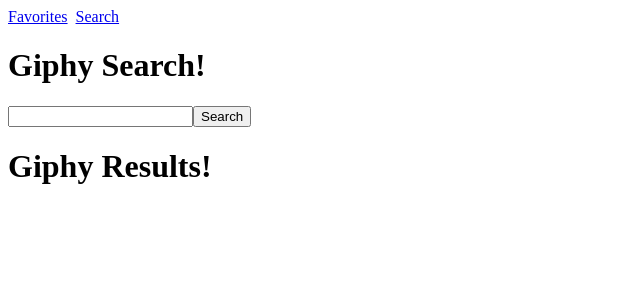
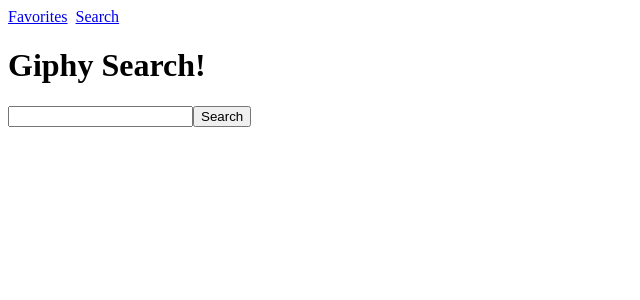
Before and after one commit to CarlWilcoxon/group-giphy-saga-project, a React (Create React App) app: page /Favorites in a window 1280 px wide. Shown: the top 300 px of the page, without its empty margins (0-640 px from the left). Built offline with nearby package versions, Linux system fonts and the light colour scheme.

Commit message:
Material UI GridList implemented

```diff
--- a/package.json
+++ b/package.json
@@ -4,6 +4,8 @@
   "private": true,
   "proxy": "http://localhost:5000",
   "dependencies": {
+    "@material-ui/core": "^4.11.0",
+    "@material-ui/icons": "^4.9.1",
     "axios": "^0.19.0",
     "body-parser": "^1.18.2",
     "dotenv": "^8.2.0",
--- a/src/components/GifItem/GifItem.js
+++ b/src/components/GifItem/GifItem.js
@@ -20,7 +20,9 @@
         <td>
           <img src={this.props.gif.images.downsized.url} alt={this.props.gif.title} />
         </td>
-        <button onClick={this.addFavorite}>Favorite</button>
+        <td>
+          <button onClick={this.addFavorite}>Favorite</button>
+        </td>
       </tr>
     );
   }
--- a/src/components/GifList/GifList.js
+++ b/src/components/GifList/GifList.js
@@ -1,27 +1,116 @@
 import React, { Component } from 'react';
 import { connect } from 'react-redux';
 import GifItem from '../GifItem/GifItem';
+import PropTypes from 'prop-types';
+import { withStyles } from '@material-ui/core/styles';
+import GridList from '@material-ui/core/GridList';
+import GridListTile from '@material-ui/core/GridListTile';
+import Button from '@material-ui/core/Button';
+// import tileData from './tileData';
 
+const styles = theme => ({
+  root: {
+    display: 'flex',
+    flexWrap: 'wrap',
+    justifyContent: 'space-around',
+    overflow: 'hidden',
+    backgroundColor: theme.palette.background.paper,
+  },
+  gridList: {
+    width: 'auto',
+    height: 'auto',
+  },
+});
 
 class GifList extends Component {
 
+  addFavorite = (event) =>{
+    this.props.dispatch({type: 'ADD_FAVE', payload:
+    {url: this.props.gif.images.downsized.url,
+     description: this.props.gif.title,
+     category_id: 2 //placeholder 2 = 'cohort'
+    }})
+  }
+
   render() {
+    const {classes} = this.props;
+
     return (
-      <div>
-        <h1>Giphy Results!</h1>
-        <table>
-          <tbody>
-            {this.props.reduxState.gifList.map( (gif) => <GifItem key={gif.id} gif={gif}/>)}
-          </tbody>
-        </table>
+      <div className={classes.root}>
+        <GridList cellHeight={'auto'} className={classes.gridList} cols={0}>
+          {this.props.reduxState.gifList.map(tile => (
+            <GridListTile key={tile.id} cols={tile.cols || 1}>
+              <img src={tile.images.downsized.url} alt={tile.title} />
+              <Button onClick={tile.addFavorite} >Favorite</Button>
+            </GridListTile>
+          ))}
+        </GridList>
       </div>
     );
+
   }
 
 }
+
+GifList.propTypes = {
+  classes: PropTypes.object.isRequired
+};
 
 const mapStateToProps = reduxState => ({
   reduxState,
 });
 
-export default connect(mapStateToProps)(GifList);
+export default withStyles(styles)(connect(mapStateToProps)(GifList));
+
+
+// const styles = theme => ({
+//   root: {
+//     display: 'flex',
+//     flexWrap: 'wrap',
+//     justifyContent: 'space-around',
+//     overflow: 'hidden',
+//     backgroundColor: theme.palette.background.paper,
+//   },
+//   gridList: {
+//     width: 500,
+//     height: 450,
+//   },
+// });
+
+/**
+ * The example data is structured as follows:
+ *
+ * import image from 'path/to/image.jpg';
+ * [etc...]
+ *
+ * const tileData = [
+ *   {
+ *     img: image,
+ *     title: 'Image',
+ *     author: 'author',
+ *     cols: 2,
+ *   },
+ *   {
+ *     [etc...]
+ *   },
+ * ];
+ */
+// function ImageGridList(props) {
+//   const { classes } = this.props;
+
+//   return (
+//     <div className={classes.root}>
+//       <GridList cellHeight={160} className={classes.gridList} cols={3}>
+//         {tileData.map(tile => (
+//           <GridListTile key={tile.img} cols={tile.cols || 1}>
+//             <img src={tile.img} alt={tile.title} />
+//           </GridListTile>
+//         ))}
+//       </GridList>
+//     </div>
+//   );
+// }
+
+
+
+// export default withStyles(styles)(ImageGridList);
```
